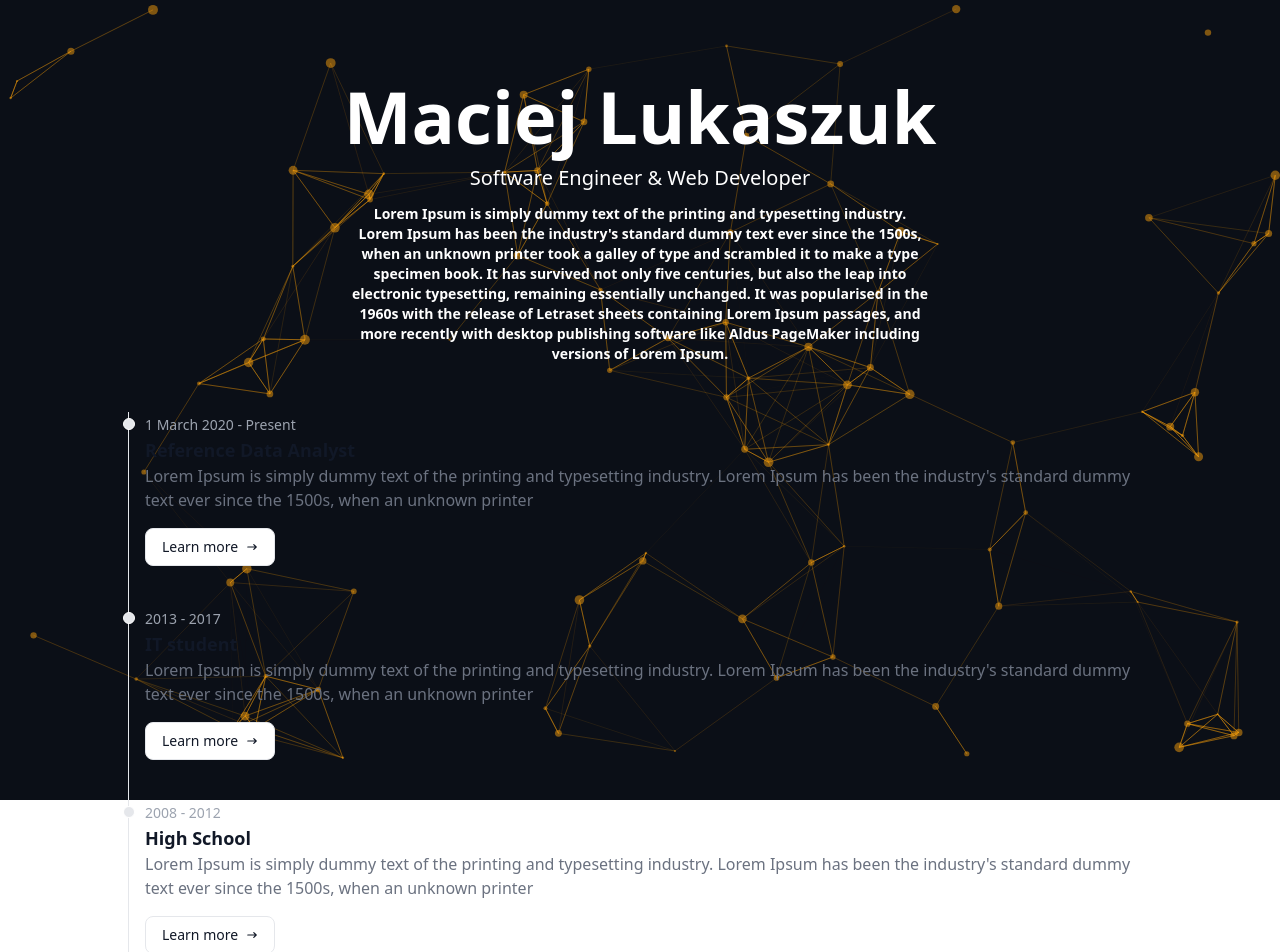
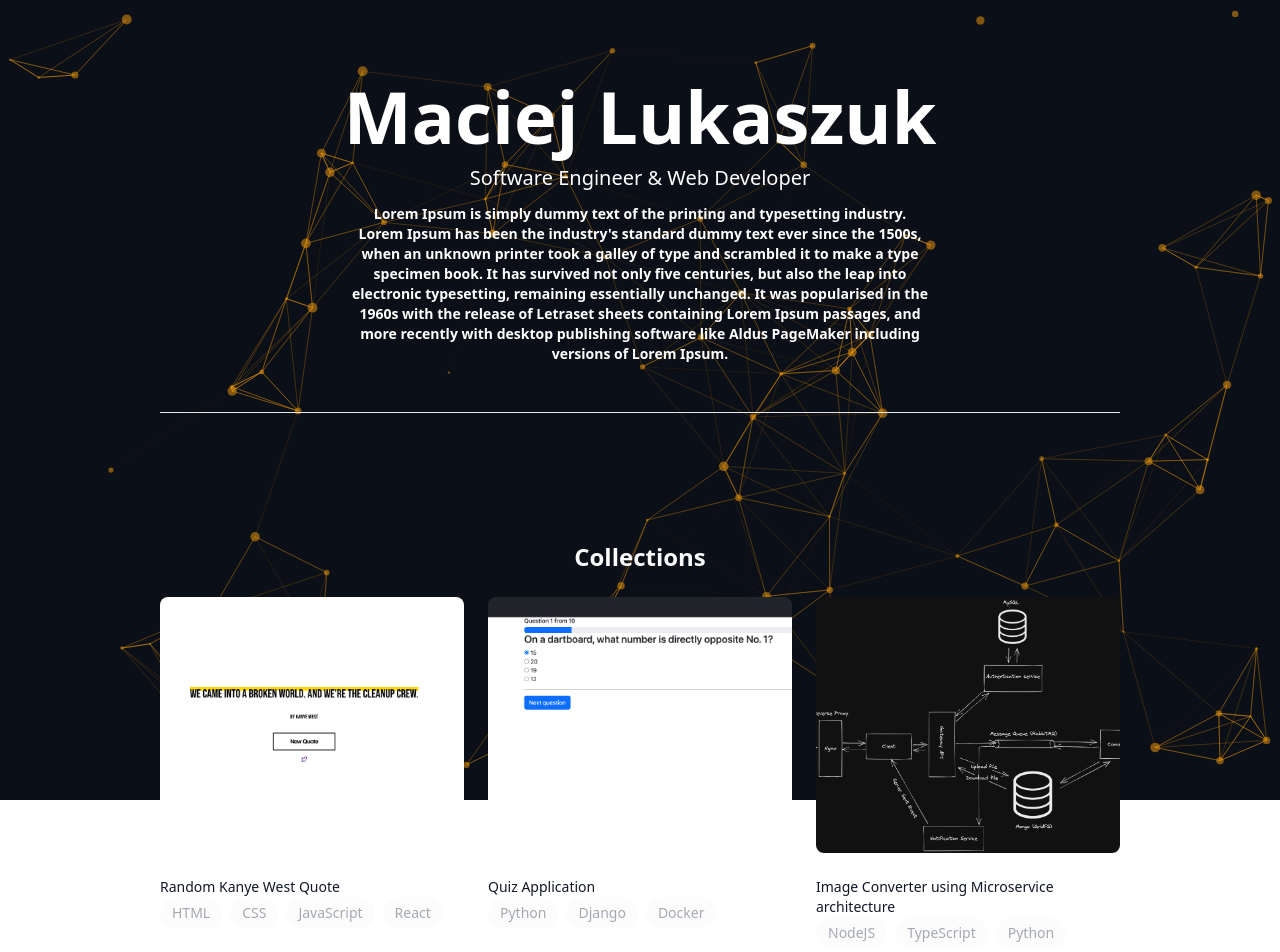
Before and after one commit to raj3k/portfolio, a React (Vite) app: page / in a window 1280 px wide. Shown: the top 952 px of the page. Built offline with nearby package versions, Linux system fonts and the light colour scheme.

Commit message:
data for projects and passing Portfolio component to App

```diff
--- a/src/App.tsx
+++ b/src/App.tsx
@@ -2,6 +2,7 @@ import Background from "./components/Background";
 import Introduction from "./components/Introduction";
 import Footer from "./components/Footer";
 import Timeline from "./components/Timeline";
+import Portfolio from "./components/Portfolio";
 
 function App() {
 
@@ -10,6 +11,7 @@ function App() {
       <Background />
       <div className="max-w-5xl w-11/12 mx-auto">
         <Introduction />
+        <Portfolio />
         <Timeline />
         <Footer />
       </div>
--- /dev/null
+++ b/src/data/portfolio.ts
@@ -0,0 +1,20 @@
+export default [
+  {
+    title: 'Random Kanye West Quote',
+    imgUrl: '/assets/random-kanye-quote.png',
+    stack: ['HTML', 'CSS', 'JavaScript', 'React'],
+    link: 'http://random-kanye-quote.s3-website.eu-central-1.amazonaws.com/',
+  },
+  {
+    title: 'Quiz Application',
+    imgUrl: '/assets/quiz.png',
+    stack: ['Python', 'Django', 'Docker'],
+    link: 'https://github.com/raj3k/quiz_app',
+  },
+  {
+    title: 'Image Converter using Microservice architecture',
+    imgUrl: '/assets/system-diagram.png',
+    stack: ['NodeJS', 'TypeScript', 'Python', 'RabbitMQ', 'MongoDB', 'MySQL', 'Docker'],
+    link: 'https://github.com/raj3k/RGB-to-Grayscale-MICROSERVICES',
+  },
+]
```
